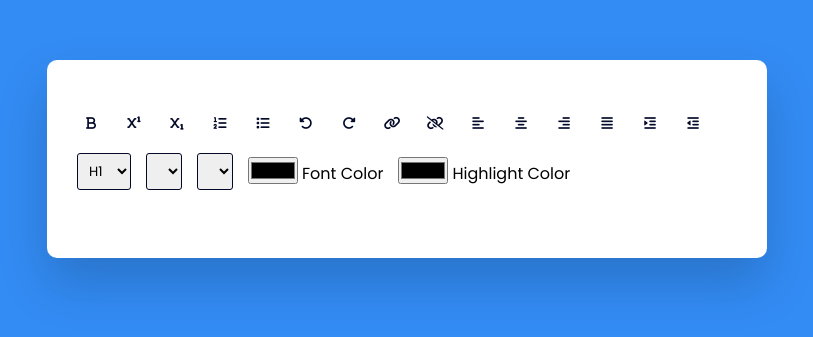
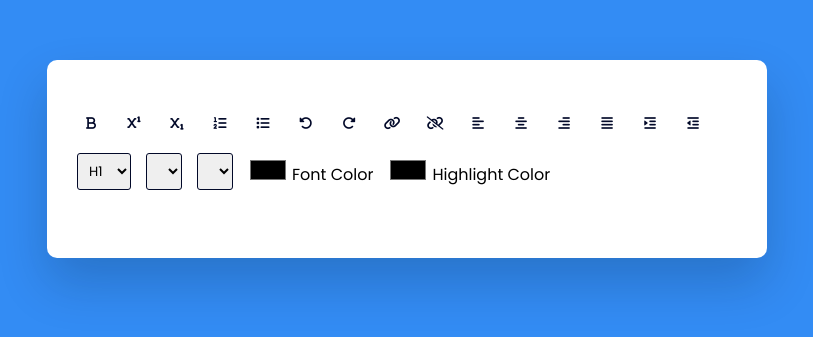
Before and after one commit to RhisavRay/Text-Editor--Day---4-JS, a plain HTML site: page index.html in a window 1280 px wide. Shown: the part 241-578 px from the top of the page, without its empty margins (233-1046 px from the left). Drawn offline with Linux system fonts and the light colour scheme.

Commit message:
input styled

```diff
--- a/styles.css
+++ b/styles.css
@@ -59,3 +59,15 @@ label, select
 {
     font-family: 'Poppins', sans-serif;
 }
+
+input
+{
+    appearance: none;
+    -webkit-appearance: none;
+    -moz-appearance: none;
+    background-color: transparent;
+    width: 40px;
+    height: 28px;
+    border: none;
+    cursor: pointer;
+}
```
